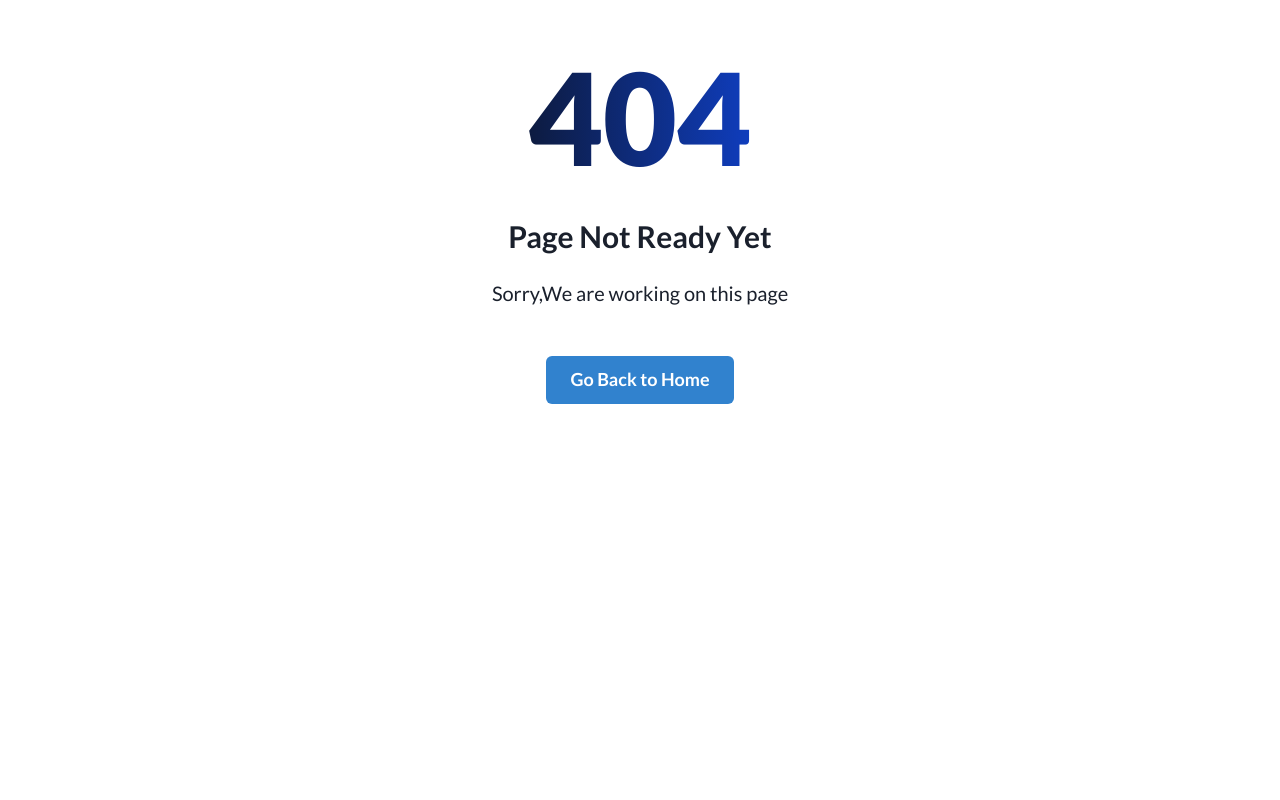
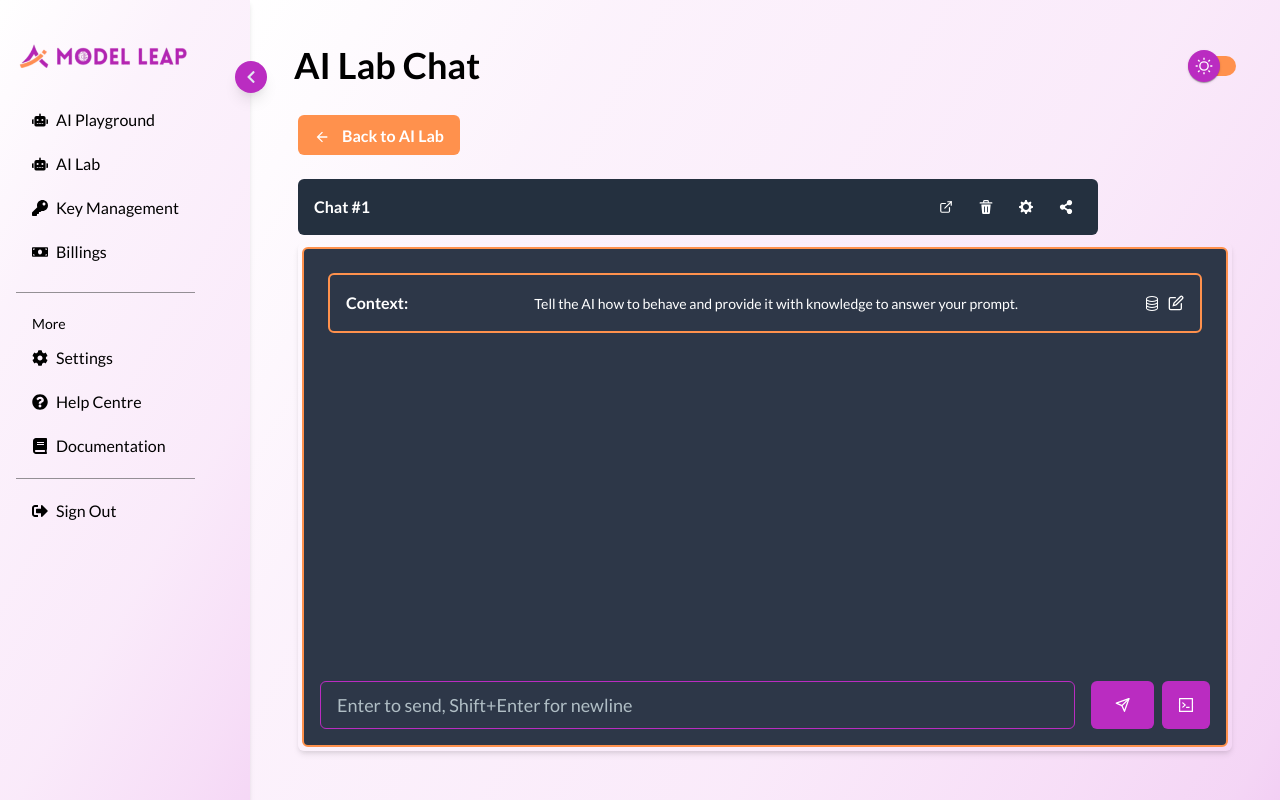
Before and after one commit to Arsalanbashir831/ModelLeap-AI, a React (Vite) app: page /app/ailab/chat/1 in a window 1280 px wide. Before the commit this address had no page. Shown: the top 800 px of the page. Built offline with nearby package versions, Linux system fonts and the light colour scheme.

Commit message:
Ai lab layout upgraded

```diff
--- a/src/App.jsx
+++ b/src/App.jsx
@@ -9,6 +9,7 @@ import Plans from "./Pages/Billing/Plans";
 import NotFound from "./Pages/NotFound";
 import Landing from "./Pages/Landing/Landing";
 import AiLab from "./Pages/AiLab/AiLab";
+import AiLabChat from "./Pages/AiLab/AiLabChat";
 
 const router = createBrowserRouter([
   { path: "/", element: <Landing /> },
@@ -22,6 +23,7 @@ const router = createBrowserRouter([
       { path: "/app/settings", element: <Settings /> },
       { path: "/app/documentation", element: <Integration /> },
       { path: "/app/ailab", element: <AiLab /> },
+      {path: "/app/ailab/chat/:chatId", element: <AiLabChat />},
     ],
   },
   { path: "*", element: <NotFound /> },
--- a/src/Components/Dashboard/ModelSelection.jsx
+++ b/src/Components/Dashboard/ModelSelection.jsx
@@ -39,7 +39,7 @@ const ModelSelection = () => {
       height="400px"
       margin="auto"
       overflowY="auto"
-      boxShadow="lg"
+      // boxShadow="lg"
       css={{
         "&::-webkit-scrollbar": {
           width: "3px",
--- a/src/Components/Dashboard/Sidebar.jsx
+++ b/src/Components/Dashboard/Sidebar.jsx
@@ -20,11 +20,11 @@ import {
   FaChevronRight,
 } from "react-icons/fa";
 import { primaryColorOrange, primaryColorPurple } from "../../colorCodes";
-import { useTheme } from "../../Themes/ThemeContext"; // Import useTheme for theme context
+import { useTheme } from "../../Themes/ThemeContext";
 
 const Sidebar = ({ isOpen, onToggle }) => {
   const location = useLocation();
-  const { theme } = useTheme(); // Extract theme from the context
+  const { theme } = useTheme();
 
   const isActive = (path) => location.pathname === path;
 
@@ -58,7 +58,7 @@ const Sidebar = ({ isOpen, onToggle }) => {
           />
         )}
 
-        <VStack gap={0} mt={"1"} spacing="1" align="stretch">
+        <VStack gap={1} mt={"2"} spacing="1" align="stretch">
           <Button
             as={Link}
             to="/app"
--- a/src/Pages/AiLab/AiLab.jsx
+++ b/src/Pages/AiLab/AiLab.jsx
@@ -1,67 +1,66 @@
 import React, { useState } from "react";
-import { Box, Flex, Button } from "@chakra-ui/react";
+import { Box, Flex, Button, Grid, Text } from "@chakra-ui/react";
 import Header from "../../Components/Dashboard/Header";
 import NewChatButton from "../../Components/Dashboard/NewChatButton";
 import ChatListCard from "../../Components/Dashboard/ChatListCard";
-import LabChatBox from "../../Components/Dashboard/LabChatBox";
 import { primaryColorOrange } from "../../colorCodes";
-import { SmallAddIcon, ArrowBackIcon } from "@chakra-ui/icons";
+import { ArrowBackIcon } from "@chakra-ui/icons";
+import { Link } from "react-router-dom";
 
 const AiLab = () => {
   const [chats, setChats] = useState([{ id: 1, name: "AI Lab" }]);
-  const [activeChat, setActiveChat] = useState(null);
+  // const [activeChat, setActiveChat] = useState(null);
 
-  const handleNewChat = () => { //to add new chats func
+  const handleNewChat = () => {
     const newChatId = chats.length + 1;
     const newChat = { id: newChatId, name: `Chat ${newChatId}` };
     setChats([...chats, newChat]);
-    setActiveChat(newChat);
+    // setActiveChat(newChat);
   };
 
-
-  const handleChatSelect = (chat) => {
-    setActiveChat(chat);
-  };
-
-  const handleBackToList = () => {
-    setActiveChat(null);
-  };
+  // const handleBackToList = () => {
+  //   setActiveChat(null);
+  // };
 
   return (
     <Box p={4} w="100%" maxW="100%" mx="auto">
       <Header title={"AI Lab"} />
-
       <Flex mt={5} direction={{ base: "column", md: "row" }} gap={4}>
         <Box w={{ base: "100%", md: "30%" }}>
-          <>
-            {!activeChat ? (
+          <Flex mb={4} justifyContent="flex-start">
+            {/* {!activeChat ? ( */}
               <NewChatButton onClick={handleNewChat} />
-            ) : (
-              <Button onClick={handleBackToList} bg={primaryColorOrange} color={"white"}>
-                <ArrowBackIcon mr={3} mt={1} /> Chat List
-              </Button>
-            )}
-          </>
+            {/* // ) : ( */}
+            {/* //   <Button onClick={handleBackToList} bg={primaryColorOrange} color="white">
+            //     <ArrowBackIcon mr={3} mt={1} /> Chat List
+            //   </Button> */}
+            {/* // ) */}
+            {/* } */}
+          </Flex>
+
+          {/* {!activeChat && ( */}
+            <Box w={"900px"} p={3} borderRadius="md">
+              <Grid
+                templateColumns={{ base: "repeat(1, 1fr)", md: "repeat(2, 1fr)" }}
+                gap={3}
+              >
+                {chats.map((chat) => (
+                  <Link to={`/app/ailab/chat/${chat.id}`} key={chat.id}>
+                    <ChatListCard chatName={chat.name} />
+                  </Link>
+                ))}
+              </Grid>
+            </Box>
+          {/* )} */}
         </Box>
 
-        <Box w={{ base: "100%", md: "70%", lg: "70%" }}>
-          {activeChat ? (
+        {/* <Box w={{ base: "100%", md: "70%", lg: "70%" }}>
+          {activeChat && (
             <>
               <ChatListCard chatName={activeChat.name} />
-              <LabChatBox />
-            </>
-          ) : (
-            <>
-              {chats.map((chat) => (
-                <ChatListCard
-                  key={chat.id}
-                  chatName={chat.name}
-                  onClick={() => handleChatSelect(chat)}
-                />
-              ))}
             </>
           )}
-        </Box>
+        </Box> */}
       </Flex>
     </Box>
   );
--- /dev/null
+++ b/src/Pages/AiLab/AiLabChat.jsx
@@ -0,0 +1,60 @@
+import React from "react";
+import Header from "../../Components/Dashboard/Header";
+import LabChatBox from "../../Components/Dashboard/LabChatBox";
+import { useParams, Link } from "react-router-dom";
+import ChatListCard from "../../Components/Dashboard/ChatListCard";
+import { Button, Box, Flex, Grid } from "@chakra-ui/react";
+import { ArrowBackIcon } from "@chakra-ui/icons";
+import { primaryColorOrange } from "../../colorCodes";
+
+const AiLabChat = () => {
+  const { chatId } = useParams();
+
+  return (
+    <>
+      <Header title={`AI Lab Chat`} />
+
+      <Box p={4} w="100%" maxW="1200px" mx="auto">
+        <Flex justify="flex-start" mb={4}>
+          <Link to="/app/ailab">
+            <Button bg={primaryColorOrange} color="white">
+              <ArrowBackIcon mr={3} mt={1} /> Back to AI Lab
+            </Button>
+          </Link>
+        </Flex>
+        <Flex w={{ base: "100%", md: "100%" }}>
+          <ChatListCard chatName={`Chat #${chatId}`} />
+        </Flex>
+
+        <Flex
+          direction={{ base: "column", md: "row" }}
+          justifyContent="space-between"
+          gap={4}
+        >
+          {/* <Box
+            w={{ base: "100%", md: "30%" }}
+            bg="gray.700"
+            p={4}
+            borderRadius="md"
+            boxShadow="md"
+            mb={{ base: 4, md: 0 }}
+          >
+            <ChatListCard chatName={`Chat #${chatId}`} />
+          </Box> */}
+
+          <Box
+            w={{ base: "100%", md: "100%" }}
+            p={1}
+            borderRadius="md"
+            boxShadow="md"
+            overflowY="auto"
+          >
+            <LabChatBox />
+          </Box>
+        </Flex>
+      </Box>
+    </>
+  );
+};
+
+export default AiLabChat;
--- a/src/Pages/PlayGround/AI.jsx
+++ b/src/Pages/PlayGround/AI.jsx
@@ -42,7 +42,7 @@ const AI = () => {
           border = {theme.AiChatBorder}
           p={5}
           borderRadius="lg"
-          backdropFilter={'saturate(180%) blur(12px)'}
+          backdropFilter={'saturate(120%) blur(12px)'}
           bg={theme.AiChatbg}
         >
           {activeTab === "Chat" && <AiChatBox aiLogo={logo} />}
@@ -59,7 +59,7 @@ const AI = () => {
           boxShadow="lg"
           border = {theme.modelSelectionBorder}
           p={5}
-          backdropFilter={'saturate(180%) blur(12px)'}
+          backdropFilter={'saturate(120%) blur(12px)'}
           borderRadius="lg"
           bg={theme.AiChatbg}
         >
```
